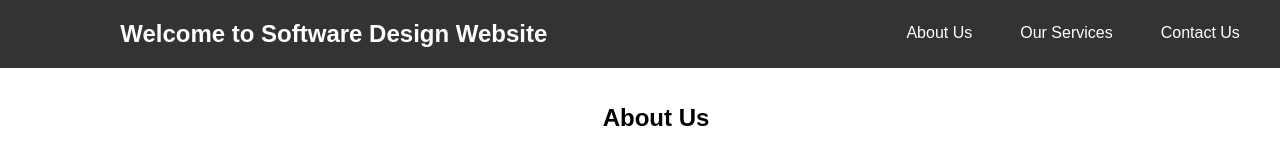
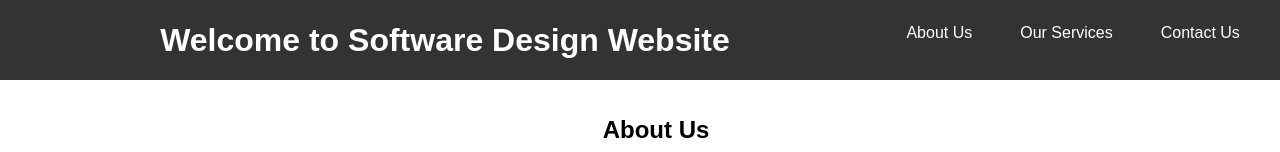
Before and after one commit to ndlanzi-c137/2451244-labs-sd-24, a plain HTML site: page lab-two.html in a window 1280 px wide. Shown: the top 152 px of the page. Drawn offline with Linux system fonts and the light colour scheme.

Commit message:
Update lab-two.html

```diff
--- a/lab-two.html
+++ b/lab-two.html
@@ -34,7 +34,7 @@
         flex-direction: row;
         justify-content: center;
       }
-      header h2 {
+      header h1 {
         order: 2;
         margin-left: 5em;
       }
@@ -92,7 +92,7 @@
   </head>
   <body>
     <header>
-      <h2>Welcome to Software Design Website</h2>
+      <h1>Welcome to Software Design Website</h1>
 
       <nav>
         <a href="#about">About Us</a>
```
